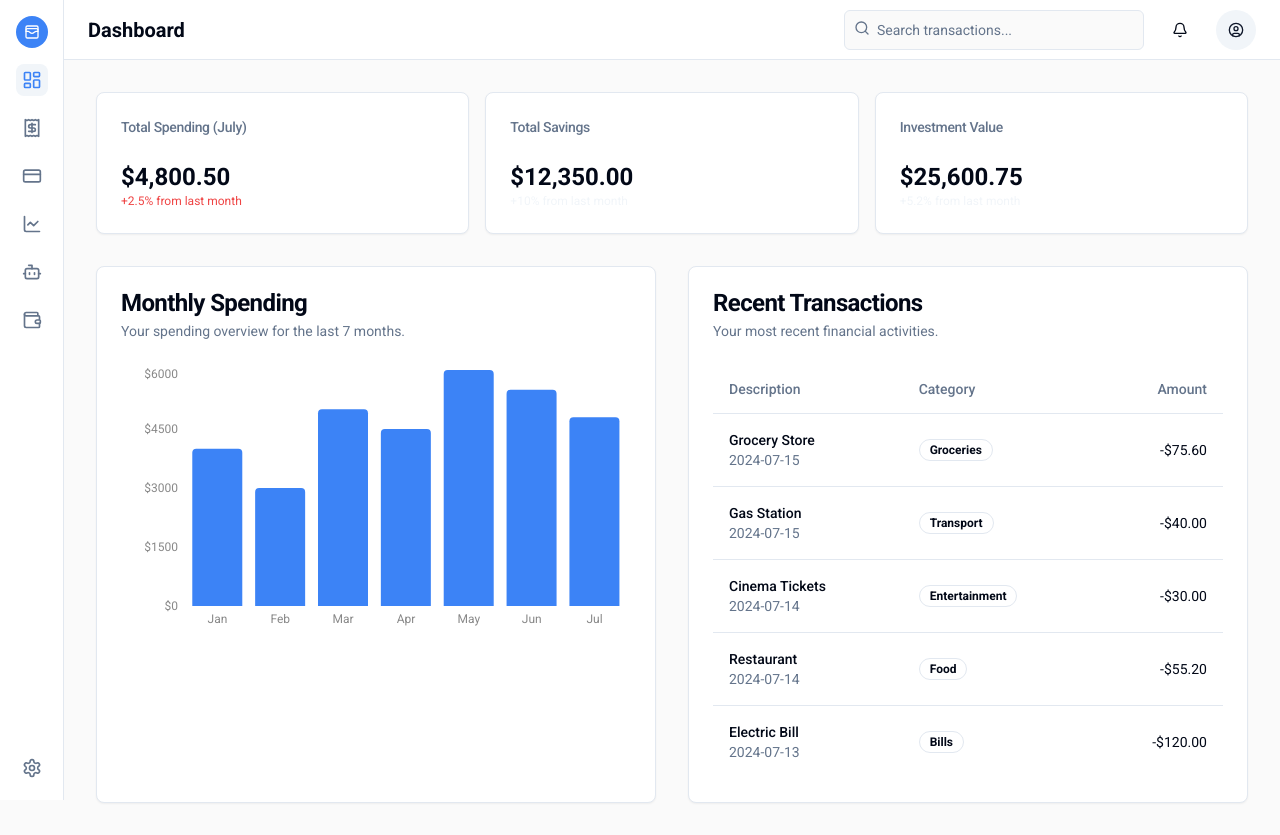
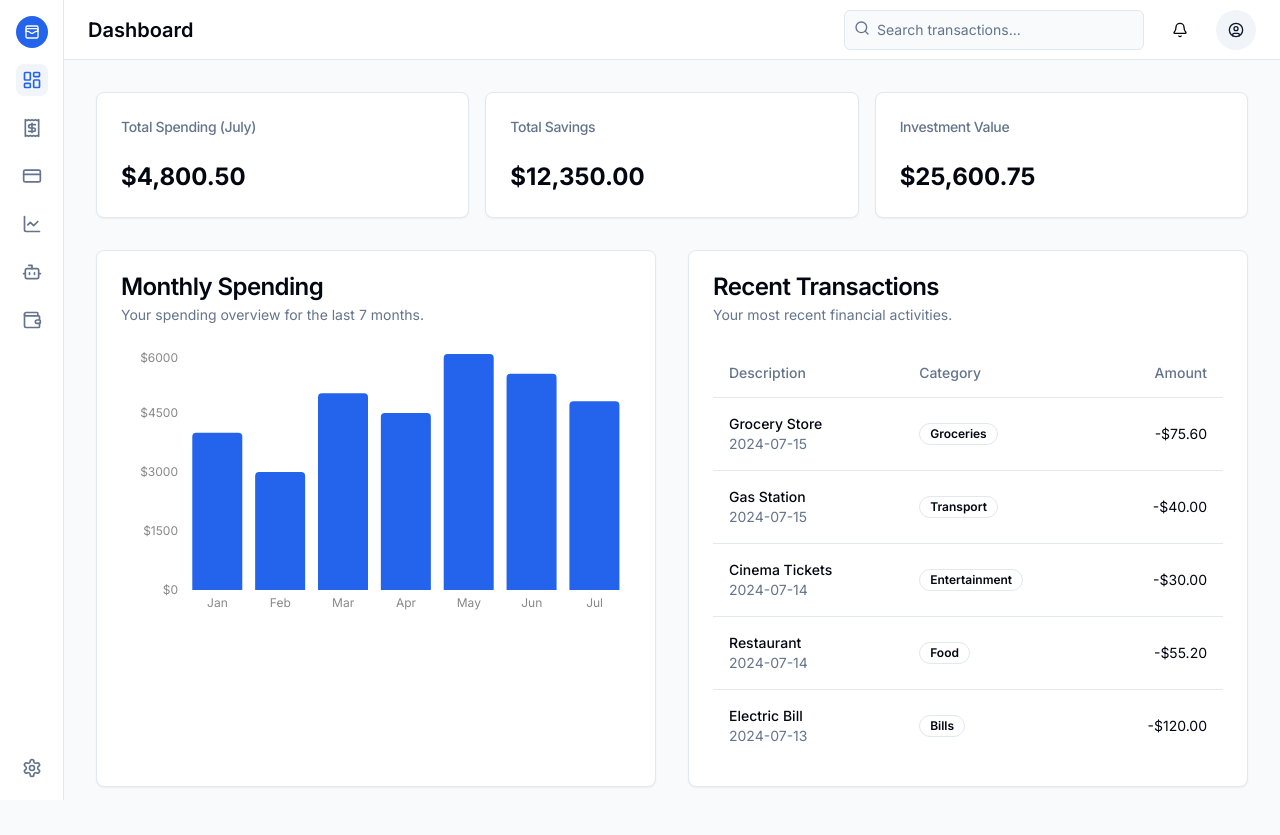
Before and after one commit to youmeeuss/IntelliSpend-AI, a Next.js app: page / in a window 1280 px wide. Built offline with nearby package versions, Linux system fonts and the light colour scheme.

Commit message:
make it look more designer

```diff
--- a/src/app/globals.css
+++ b/src/app/globals.css
@@ -4,27 +4,27 @@
 
 @layer base {
   :root {
-    --background: 0 0% 98%;
-    --foreground: 222.2 84% 4.9%;
+    --background: 210 40% 98%;
+    --foreground: 224 71% 4%;
     --card: 0 0% 100%;
-    --card-foreground: 222.2 84% 4.9%;
+    --card-foreground: 224 71% 4%;
     --popover: 0 0% 100%;
-    --popover-foreground: 222.2 84% 4.9%;
-    --primary: 217 91% 60%;
+    --popover-foreground: 224 71% 4%;
+    --primary: 221 83% 53%;
     --primary-foreground: 0 0% 100%;
     --secondary: 210 40% 96.1%;
     --secondary-foreground: 222.2 47.4% 11.2%;
     --muted: 210 40% 96.1%;
     --muted-foreground: 215.4 16.3% 46.9%;
     --accent: 210 40% 96.1%;
-    --accent-foreground: 217 91% 60%;
+    --accent-foreground: 221 83% 53%;
     --destructive: 0 84.2% 60.2%;
     --destructive-foreground: 0 0% 98%;
     --border: 214.3 31.8% 91.4%;
     --input: 214.3 31.8% 91.4%;
-    --ring: 217 91% 60%;
+    --ring: 221 83% 53%;
     --radius: 0.5rem;
-    --chart-1: 217 91% 60%;
+    --chart-1: 221 83% 53%;
     --chart-2: 166 84% 40%;
     --chart-3: 38 92% 50%;
     --chart-4: 0 84% 60%;
--- a/src/app/layout.tsx
+++ b/src/app/layout.tsx
@@ -3,6 +3,10 @@ import './globals.css';
 import { Toaster } from "@/components/ui/toaster"
 import { Sidebar } from '@/components/layout/sidebar';
 import { Header } from '@/components/layout/header';
+import { Inter } from 'next/font/google';
+
+const inter = Inter({ subsets: ['latin'], variable: '--font-inter' });
+
 
 export const metadata: Metadata = {
   title: 'Raseed AI',
@@ -19,9 +23,9 @@ export default function RootLayout({
       <head>
         <link rel="preconnect" href="https://fonts.googleapis.com" />
         <link rel="preconnect" href="https://fonts.gstatic.com" crossOrigin="anonymous" />
-        <link href="https://fonts.googleapis.com/css2?family=Roboto:wght@400;500;700&display=swap" rel="stylesheet" />
+        <link href="https://fonts.googleapis.com/css2?family=Inter:wght@400;500;700&display=swap" rel="stylesheet" />
       </head>
-      <body className="font-body antialiased" suppressHydrationWarning={true}>
+      <body className={`${inter.variable} font-body antialiased`} suppressHydrationWarning={true}>
         <div className="flex min-h-screen w-full bg-background">
           <Sidebar />
           <div className="flex flex-1 flex-col">
--- a/src/components/dashboard-overview.tsx
+++ b/src/components/dashboard-overview.tsx
@@ -37,7 +37,6 @@ export default function DashboardOverview() {
             </CardHeader>
             <CardContent>
               <div className="text-2xl font-bold">{card.value}</div>
-              <p className={`text-xs ${card.changeColor}`}>{card.change}</p>
             </CardContent>
           </Card>
         ))}
--- a/tailwind.config.ts
+++ b/tailwind.config.ts
@@ -10,8 +10,8 @@ export default {
   theme: {
     extend: {
       fontFamily: {
-        body: ['Roboto', 'sans-serif'],
-        headline: ['Roboto', 'sans-serif'],
+        body: ['var(--font-inter)', 'sans-serif'],
+        headline: ['var(--font-inter)', 'sans-serif'],
         code: ['monospace'],
       },
       colors: {
```
